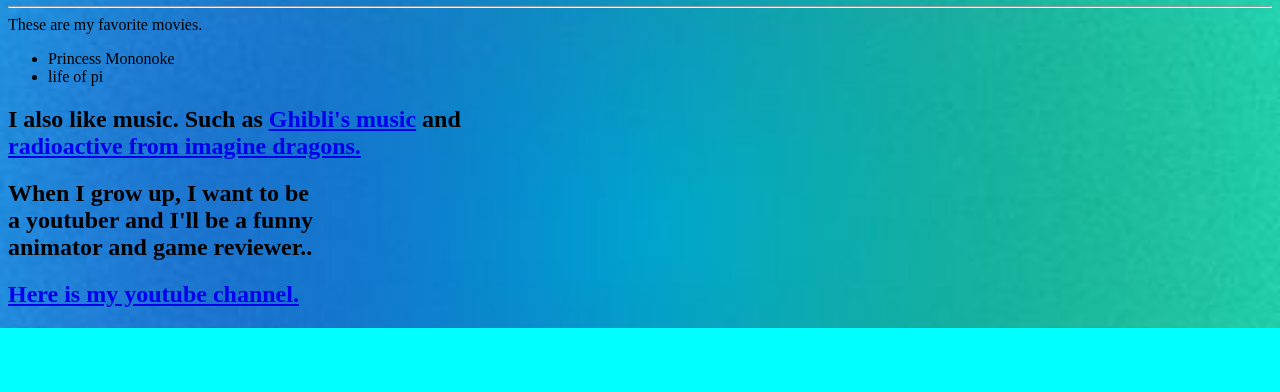
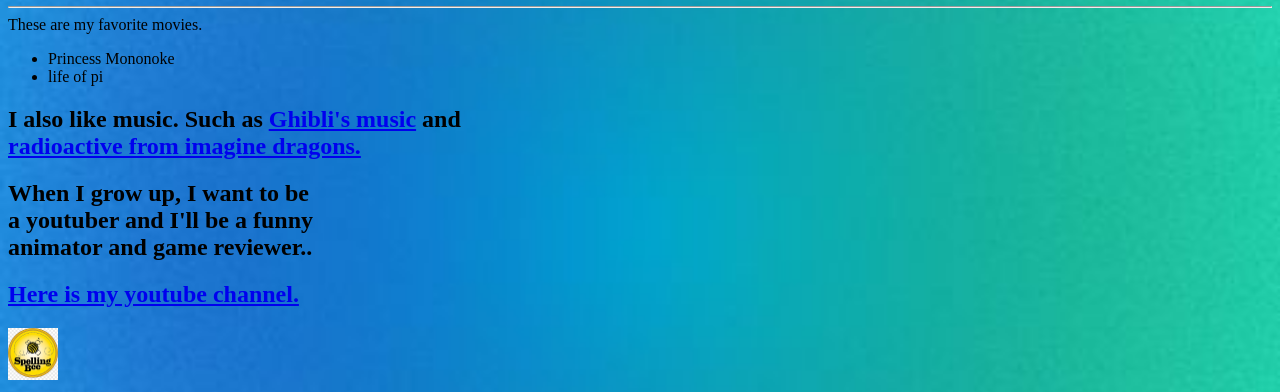
Before and after one commit to leoyuantx/leoyuantx.github.io, a website: page index.html in a window 1280 px wide. Shown: the part 626-1018 px from the top of the page. Before the commit the page ends 954 px from the top, so only its background shows below. Drawn offline with Linux system fonts and the light colour scheme.

Commit message:
entry point

```diff
--- a/index.html
+++ b/index.html
@@ -96,6 +96,7 @@
       <a href="https://www.youtube.com/@Leo_RobloxPro">Here is my youtube channel.</a>
     </h2>
 
+    <a href="./spelling_bee/words.html"><img src="./sb.png" width="50" alt="Spelling Bee"></a>
 
 </body>
 </html>
```
Also changed, not shown: sb.png (added).
